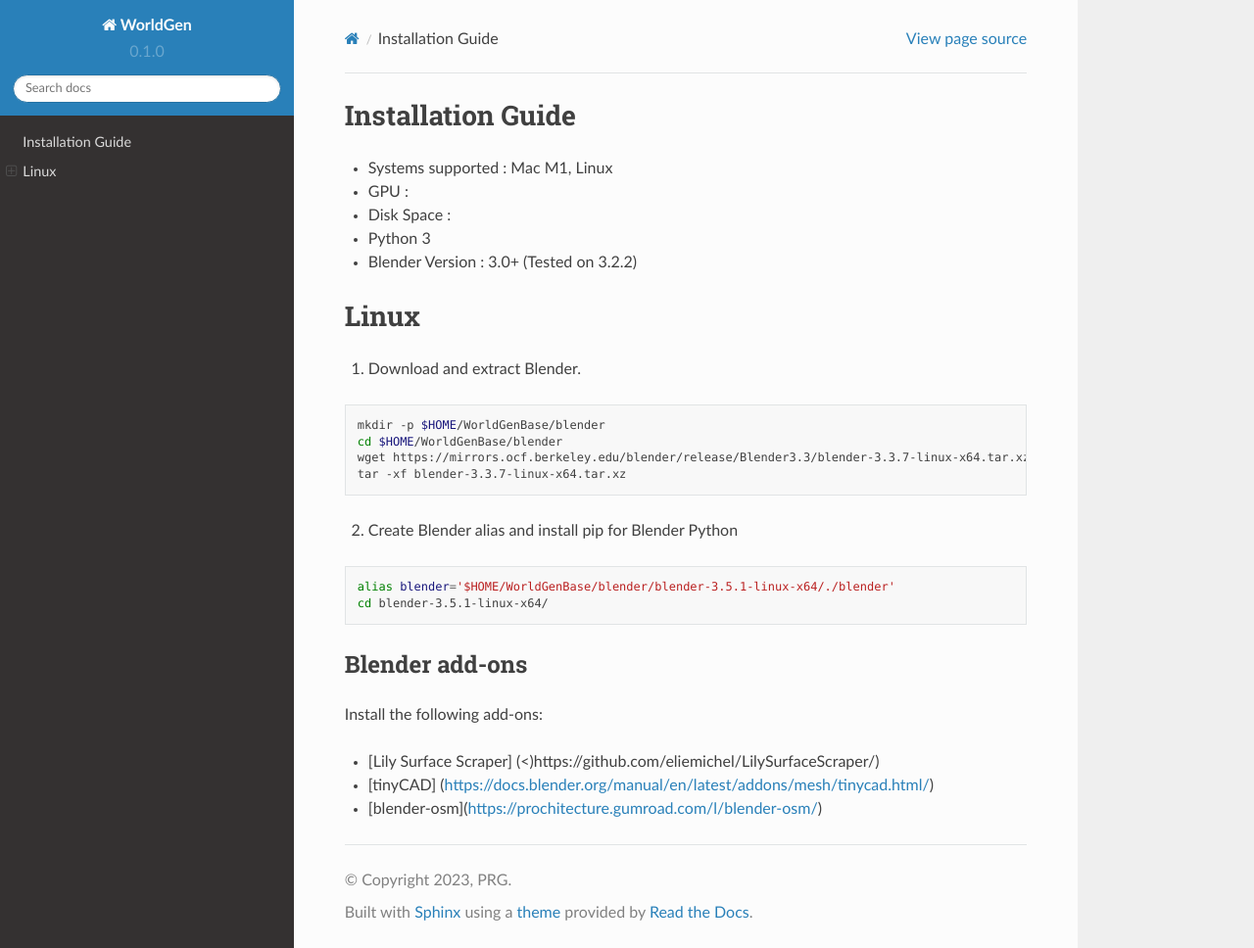
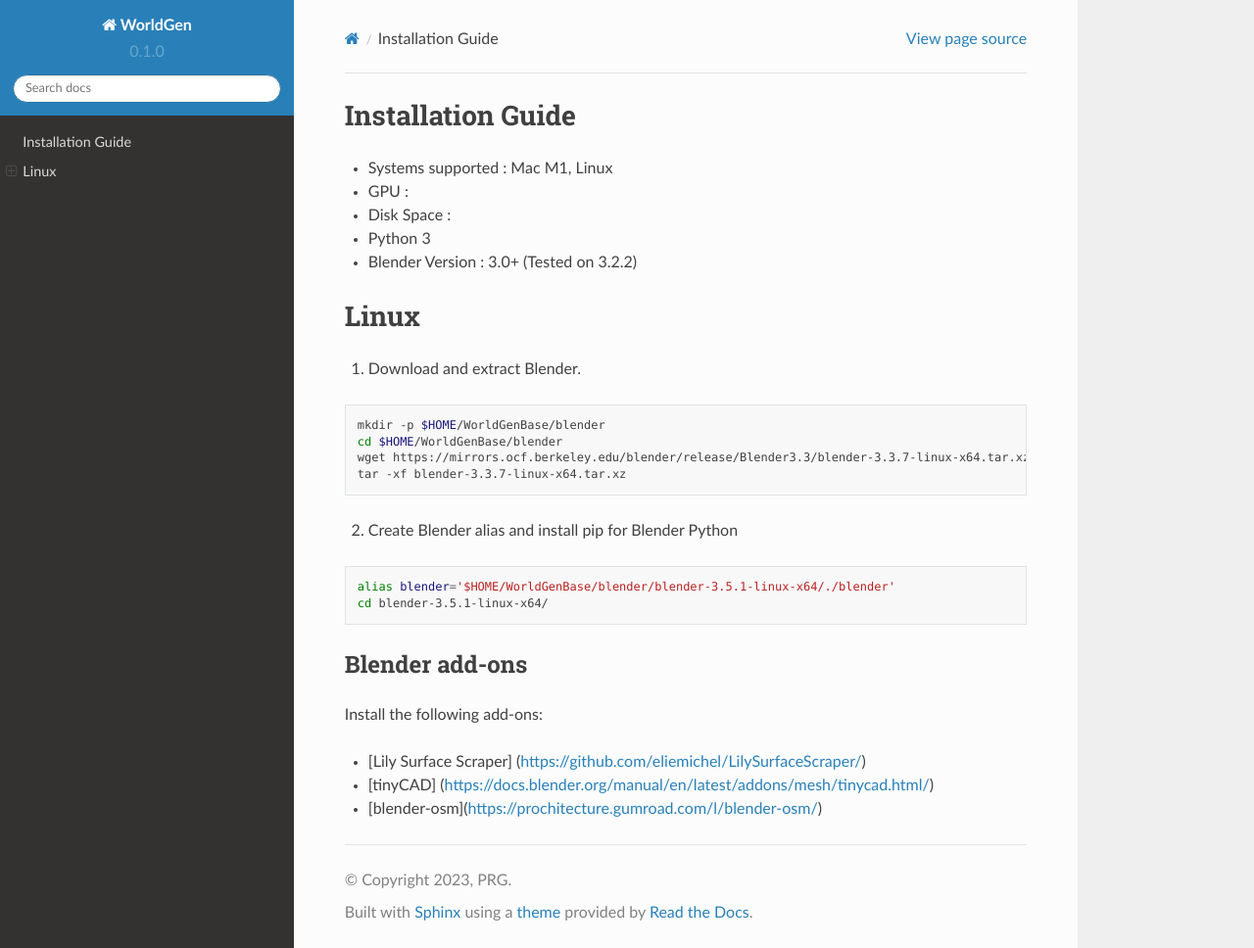
Before and after one commit to prgumd/WorldGen, a Sphinx documentation site: the page built from docs/source/installation.rst, in a window 1280 px wide and 968 px high. Shown: the whole window at 98% size. Built offline with Sphinx 7.4.7 and the Read the Docs theme 2.0.0, drawn with Linux system fonts in a browser that asks for light colours; pages that are not in the unit, such as notebooks, are missing from menus.

Commit message:
Fixed hyperlinks

```diff
--- a/docs/source/installation.rst
+++ b/docs/source/installation.rst
@@ -34,6 +34,6 @@ Blender add-ons
 
 Install the following add-ons:
 
-* [Lily Surface Scraper] (<)https://github.com/eliemichel/LilySurfaceScraper/)
+* [Lily Surface Scraper] (https://github.com/eliemichel/LilySurfaceScraper/)
 * [tinyCAD] (https://docs.blender.org/manual/en/latest/addons/mesh/tinycad.html/)
 * [blender-osm](https://prochitecture.gumroad.com/l/blender-osm/)
```
